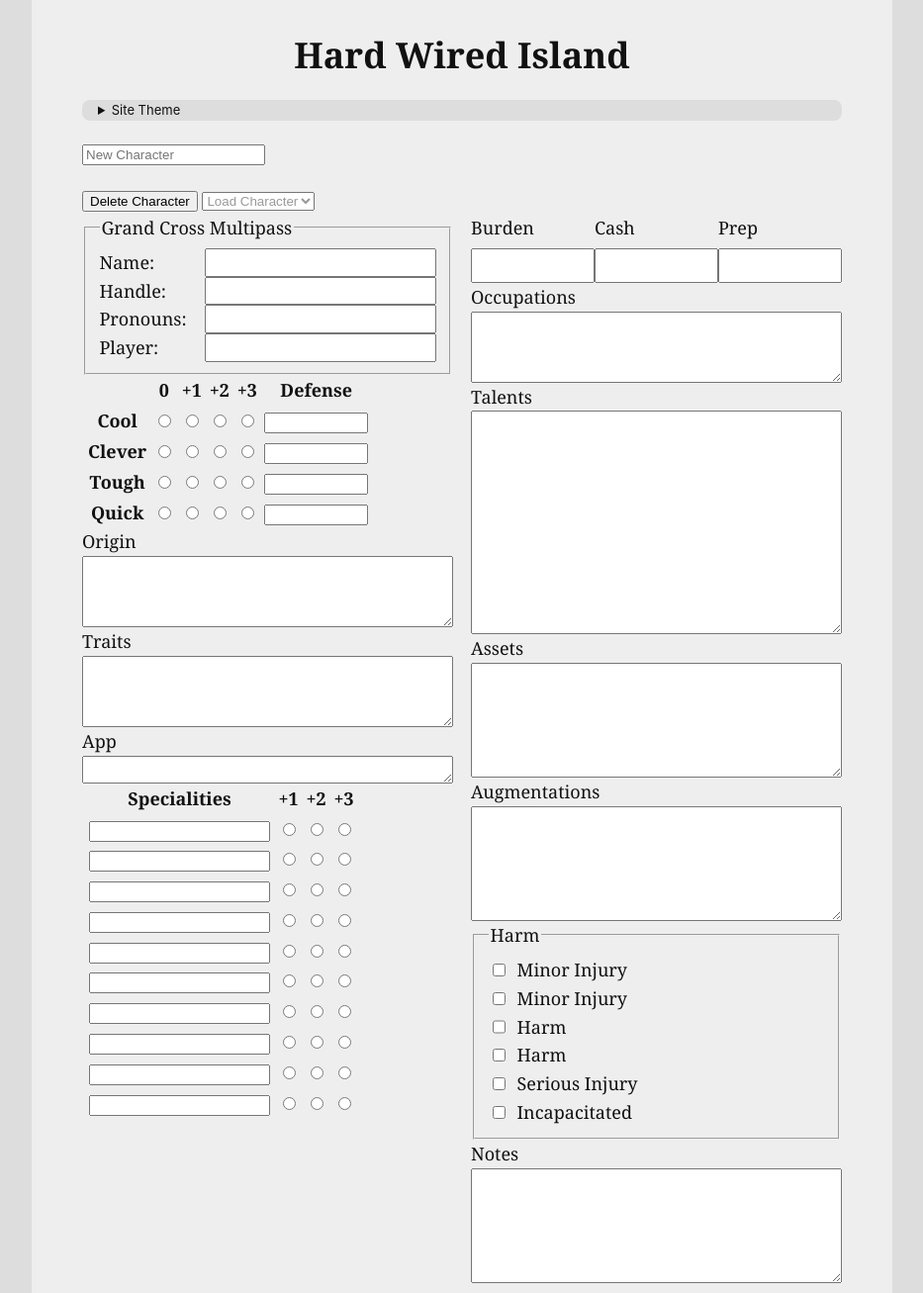
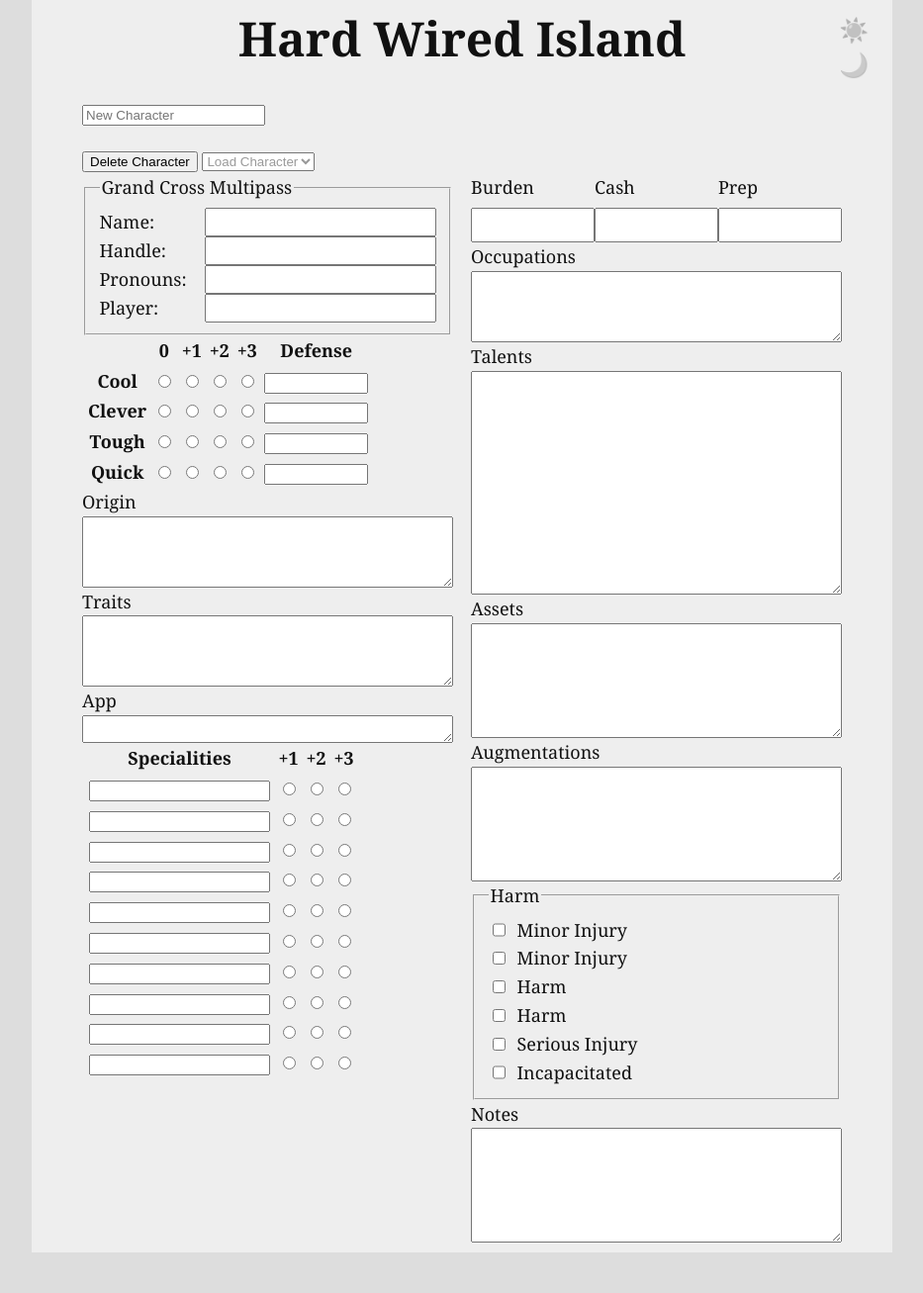
Before and after one commit to abstiles/ttrpg, a Jekyll site: the page built from hard-wired-island.md, in a window 1280 px wide. Shown: the whole page at 99% size, without its empty margins (173-1106 px from the left). Built offline with Jekyll 4.4.1, drawn with Linux system fonts in a browser that asks for light colours; our own code applies the rules of GitHub Pages for plain Markdown files; after the commit the page ends 1266 px from its top, so only the background shows below that.

Commit message:
Move theme toggles to floating buttons

```diff
--- a/_includes/header.html
+++ b/_includes/header.html
@@ -1,11 +1,9 @@
 <header>
 <h1 id="site-header">{{ page.title }}</h1>
-<details id="menu-theme"><summary>Site Theme</summary>
-<input type="radio" name="theme" id="theme-system" value="system" checked>
-<label for="theme-system">System Theme</label>
+<div id="menu-theme">
 <input type="radio" name="theme" id="theme-light" value="light">
-<label for="theme-light">Light Mode</label>
+<label for="theme-light">☀️</label>
 <input type="radio" name="theme" id="theme-dark" value="dark">
-<label for="theme-dark">Dark Mode</label>
-</details>
+<label for="theme-dark">🌙</label>
+</div>
 </header>
--- a/hard-wired-island.md
+++ b/hard-wired-island.md
@@ -13,7 +13,7 @@ style: |-
       grid-template-columns: 1fr 1fr;
       column-gap: 1em;
     }
-    header details {
+    header #menu-theme {
       display: none;
     }
     textarea {
--- a/styles/base.css
+++ b/styles/base.css
@@ -17,16 +17,48 @@ body {
 	min-height: calc(100vh - 20px);
 }
 
-header summary {
+header {
+	position: relative;
+}
+
+header label {
 	cursor: pointer;
 }
 
-header details {
-	font-size: small;
-	font-family: var(--sans);
-	background-color: var(--background-accent);
-	border-radius: 0.5rem;
-	padding: 0 1rem 0 1rem;
+#menu-theme {
+	border: 1px solid transparent;
+	display: inline-grid;
+	position: absolute;
+	top: 0;
+	right: 0;
+	margin-right: max(-4%, -60px);
+}
+
+#menu-theme:has(:focus-visible) {
+	border: 1px solid gray;
+	box-sizing: border-box;
+	border-radius: 20px;
+}
+
+#menu-theme input {
+	margin: 0;
+	appearance: none;
+}
+
+#menu-theme input+label {
+	filter: grayscale(1);
+	font-size: x-large;
+	display: inline-flex;
+	width: 35px;
+	height: 35px;
+	justify-content: center;
+	border-radius: 20px;
+}
+
+#menu-theme input:checked+label {
+	display: inline-flex;
+	filter: none;
+	background: blueviolet;
 }
 
 h1,
@@ -36,7 +68,13 @@ h3 {
 }
 
 h1 {
+	font-size: clamp(20pt, 10vw, 36pt);
 	text-align: center;
+}
+
+h1#site-header {
+	margin-block-start: 0;
+	padding: 0 clamp(10px, calc(40px - 4vw), 30px);
 }
 
 h2#title {
```
